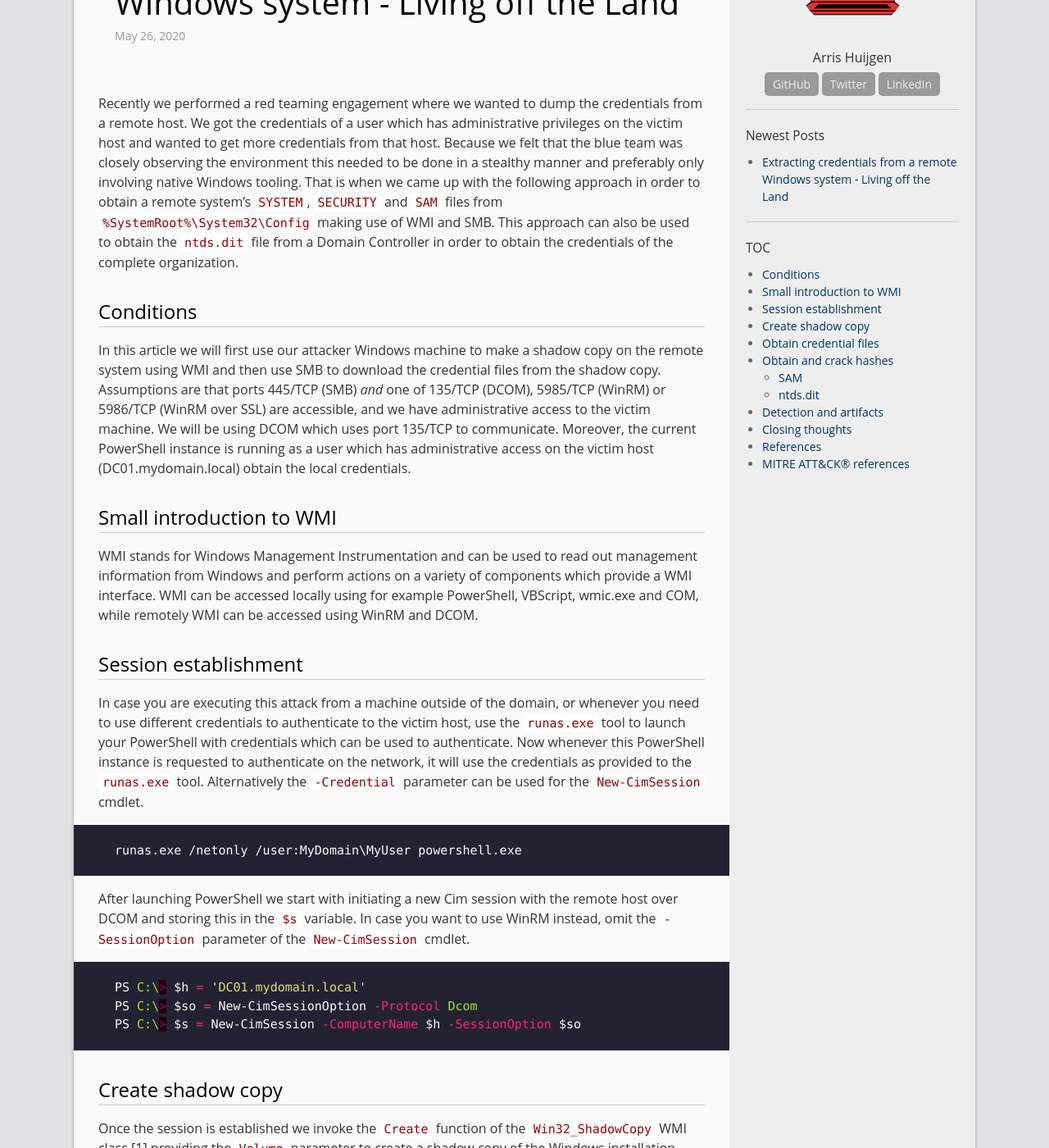
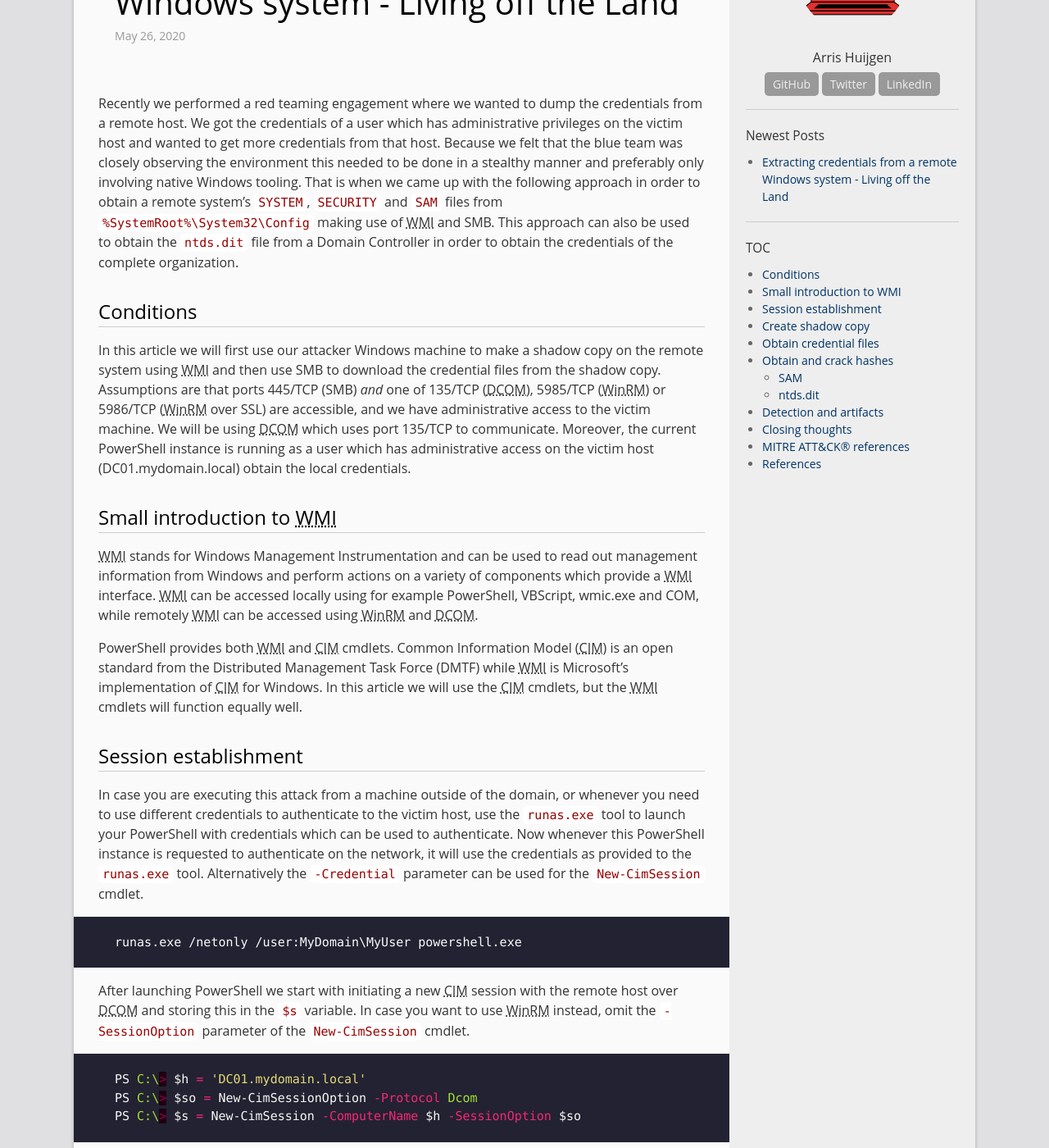
Before and after one commit to bitsadmin/bitsadmin.github.io, a Jekyll site: the page built from _posts/2020-05-26-extracting-credentials.md, in a window 1280 px wide and 1400 px high, scrolled down 219 px. Shown: the whole window at 82% size. Built offline with Jekyll 4.4.1, drawn with Linux system fonts in a browser that asks for light colours; some of the changed lines change nothing that is shown; some of the changed text lies outside the part shown.

Commit message:
Various markdown improvements + CIM vs WMI clarification

````diff
--- a/_posts/2020-05-26-extracting-credentials.md
+++ b/_posts/2020-05-26-extracting-credentials.md
@@ -5,6 +5,11 @@ date:   2020-05-26 09:00:00
 categories: living-off-the-land windows credentials
 permalink: /blog/extracting-credentials-from-remote-windows-system
 ---
+*[WMI]: Windows Management Instrumentation
+*[CIM]: Common Information Model
+*[WinRM]: Windows Remote Management
+*[RPC]: Remote Procedure Call
+*[DCOM]: Distributed Component Object Model
 
 Recently we performed a red teaming engagement where we wanted to dump the credentials from a remote host. We got the credentials of a user which has administrative privileges on the victim host and wanted to get more credentials from that host. Because we felt that the blue team was closely observing the environment this needed to be done in a stealthy manner and preferably only involving native Windows tooling. That is when we came up with the following approach in order to obtain a remote system's `SYSTEM`, `SECURITY` and `SAM` files from `%SystemRoot%\System32\Config` making use of WMI and SMB. This approach can also be used to obtain the `ntds.dit` file from a Domain Controller in order to obtain the credentials of the complete organization.
 
@@ -14,12 +19,14 @@ In this article we will first use our attacker Windows machine to make a shadow
 # Small introduction to WMI
 WMI stands for Windows Management Instrumentation and can be used to read out management information from Windows and perform actions on a variety of components which provide a WMI interface. WMI can be accessed locally using for example PowerShell, VBScript, wmic.exe and COM, while remotely WMI can be accessed using WinRM and DCOM.
 
+PowerShell provides both WMI and CIM cmdlets. Common Information Model (CIM) is an open standard from the Distributed Management Task Force (DMTF) while WMI is Microsoft's implementation of CIM for Windows. In this article we will use the CIM cmdlets, but the WMI cmdlets will function equally well.
+
 # Session establishment
 In case you are executing this attack from a machine outside of the domain, or whenever you need to use different credentials to authenticate to the victim host, use the `runas.exe` tool to launch your PowerShell with credentials which can be used to authenticate. Now whenever this PowerShell instance is requested to authenticate on the network, it will use the credentials as provided to the `runas.exe` tool. Alternatively the `-Credential` parameter can be used for the `New-CimSession` cmdlet.
 ```
 runas.exe /netonly /user:MyDomain\MyUser powershell.exe
 ```
-After launching PowerShell we start with initiating a new Cim session with the remote host over DCOM and storing this in the `$s` variable. In case you want to use WinRM instead, omit the `-SessionOption` parameter of the `New-CimSession` cmdlet.
+After launching PowerShell we start with initiating a new CIM session with the remote host over DCOM and storing this in the `$s` variable. In case you want to use WinRM instead, omit the `-SessionOption` parameter of the `New-CimSession` cmdlet.
 ```powershell
 PS C:\> $h = 'DC01.mydomain.local'
 PS C:\> $so = New-CimSessionOption -Protocol Dcom
@@ -27,15 +34,16 @@ PS C:\> $s = New-CimSession -ComputerName $h -SessionOption $so
 ```
 
 # Create shadow copy
-Once the session is established we invoke the `Create` function of the `Win32_ShadowCopy` WMI class [1] providing the `Volume` parameter to create a shadow copy of the Windows installation drive which contains the files we want to obtain. Once executed, The `ReturnValue` of `0` shows that creation of the shadow copy was successful. Based on the `ShadowID` we fetch all details of the shadow copy. An alternative to creating a new shadow copy would be to check if there are already any (recent) shadow copies, in which case you can simply use that shadow copy and proceed with the next steps. This can be done by executing the `Get-CimInstance` cmdlet below without the `-Filter` parameter.
+Once the session is established we invoke the `Create` function of the `Win32_ShadowCopy` WMI class [^1] providing the `Volume` parameter to create a shadow copy of the Windows installation drive which contains the files we want to obtain. Once executed, The `ReturnValue` of `0` shows that creation of the shadow copy was successful. Based on the `ShadowID` we fetch all details of the shadow copy. An alternative to creating a new shadow copy would be to check if there are already any (recent) shadow copies, in which case you can simply use that shadow copy and proceed with the next steps. This can be done by executing the `Get-CimInstance` cmdlet below without the `-Filter` parameter.
 
 ```powershell
 PS C:\> $r = Invoke-CimMethod -ClassName Win32_ShadowCopy -MethodName Create -Arguments @{Volume='C:\'} -CimSession $s
-PS C:\> $r
+PS C:\> $r | fl
 
-                            ReturnValue ShadowID                                PSComputerName
-                            ----------- --------                                --------------
-                                      0 {B15008D8-0C63-468C-AED7-ED4DB0CFD082}  DC01.mydomain.local
+
+ReturnValue    : 0
+ShadowID       : {B15008D8-0C63-468C-AED7-ED4DB0CFD082}
+PSComputerName : DC01.mydomain.local
 
 
 PS C:\> $c = Get-CimInstance -ClassName Win32_ShadowCopy -CimSession $s -Filter "ID=`"$($r.ShadowID)`""
@@ -93,7 +101,7 @@ PS C:\> $s | Remove-CimSession
 ```
 
 # Obtain and crack hashes
-With the `SYSTEM`, `SECURITY` and `SAM` files or `SYSTEM` and `NTDS.dit` file now in our `C:\tmp` folder we can use our favorite tool to obtain the hashes. An example of such tool is `secretsdump.py` from Impacket [2].
+With the `SYSTEM`, `SECURITY` and `SAM` files or `SYSTEM` and `NTDS.dit` file now in our `C:\tmp` folder we can use our favorite tool to obtain the hashes. An example of such tool is `secretsdump.py` from Impacket [^2].
 
 ## SAM
 ```bash
@@ -113,13 +121,13 @@ Subsequently the resulting hashes can be cracked with tools like John or Hashcat
 # Closing thoughts
 Because the blue team is increasingly monitoring activity on both the network as well as on the machines itself, the red team is increasingly pushed towards using Windows native administrative tooling to stay under the radar. This attack shows that using WMI and SMB you are perfectly able to do that from PowerShell which will blend in with the management activities system administrators are performing on the network and systems.
 
+# MITRE ATT&CK® references
+* [T1047: Windows Management Instrumentation](https://attack.mitre.org/techniques/T1047/)
+* [T1028: Windows Remote Management](https://attack.mitre.org/techniques/T1028/)
+* [T1105: Remote File Copy](https://attack.mitre.org/techniques/T1105/)
+* [T1077: Windows Admin Shares](https://attack.mitre.org/techniques/T1077/)
+* Also related: [T1490: Inhibit System Recovery](https://attack.mitre.org/techniques/T1490/)
+
 # References
-1. [Microsoft Docs - Create method of the Win32_ShadowCopy class](https://docs.microsoft.com/en-us/previous-versions/windows/desktop/vsswmi/create-method-in-class-win32-shadowcopy)
-2. [secretsdump.py in the Impacket library repository](https://github.com/SecureAuthCorp/impacket/blob/master/examples/secretsdump.py)
-
-# MITRE ATT&CK® references
-* [Windows Management Instrumentation](https://attack.mitre.org/techniques/T1047/)
-* [Windows Remote Management](https://attack.mitre.org/techniques/T1028/)
-* [Remote File Copy](https://attack.mitre.org/techniques/T1105/)
-* [Windows Admin Shares](https://attack.mitre.org/techniques/T1077/)
-* Also related: [Inhibit System Recovery](https://attack.mitre.org/techniques/T1490/)
+[^1]: [Microsoft Docs - Create method of the Win32_ShadowCopy class](https://docs.microsoft.com/en-us/previous-versions/windows/desktop/vsswmi/create-method-in-class-win32-shadowcopy)
+[^2]: [secretsdump.py in the Impacket library repository](https://github.com/SecureAuthCorp/impacket/blob/master/examples/secretsdump.py)
````
